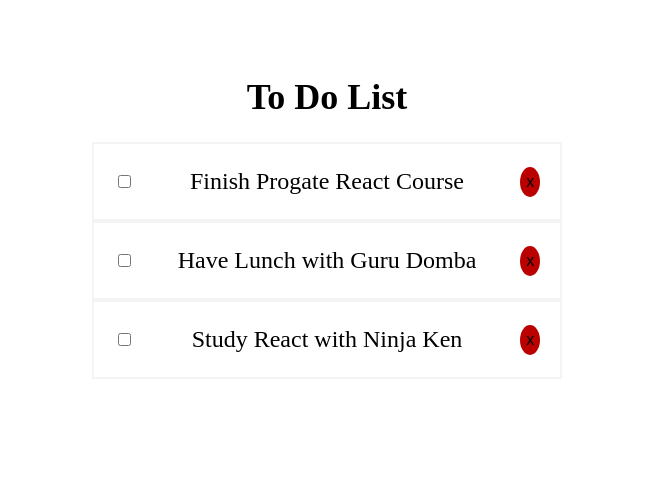
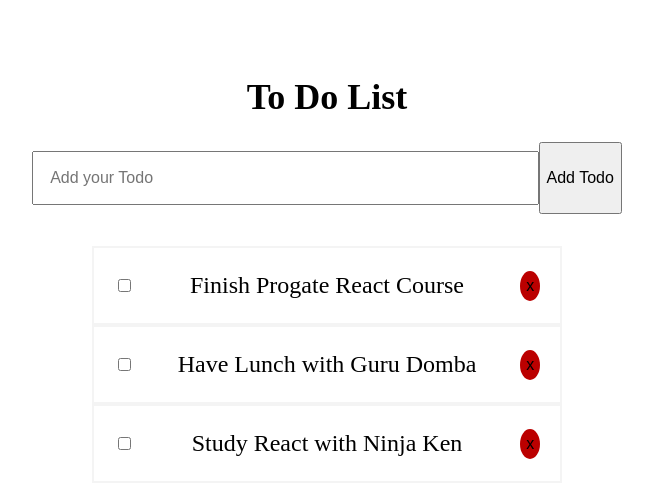
Before and after one commit to MRickyAlendra/ToDoList, a React (Vite) app: page / in a window 1280 px wide. Shown: the top 498 px of the page, without its empty margins (313-966 px from the left). Built offline with nearby package versions, Linux system fonts and the light colour scheme.

Commit message:
Develop add todo feature

```diff
--- a/src/App.jsx
+++ b/src/App.jsx
@@ -3,6 +3,7 @@
 import viteLogo from '/vite.svg'
 import Todos from './components/Todos'
 import './App.css'
+import TodoForm from './components/TodoForm'
 
 
 function App() {
@@ -39,9 +40,22 @@
     })
     setTodos(updatedTodos)
   }
+  const addTodo = (todoTitle) => {
+    if (todoTitle === ''){
+      return
+    }
+    const newTodo = {
+      id: todos.length + 1,
+      title: todoTitle,
+      completed: false,
+    }
+    const updatedTodos = todos.concat(newTodo)
+    setTodos(updatedTodos)
+  }
   return (
       <div style={styles.container}>
         <h1 style={styles.title}>To Do List</h1>
+        <TodoForm addTodo={addTodo}/>
         <Todos todos={todos} toggleCompleted={toggleCompleted} deleteTodo={deleteTodo}
       />
       </div>
--- /dev/null
+++ b/src/components/TodoForm.jsx
@@ -0,0 +1,56 @@
+import React, { useState } from 'react'
+
+const TodoForm = ({ addTodo }) => {
+    const [title, setTitle] = useState('');
+
+    const handleSubmit = (event) => {
+        event.preventDefault();
+        addTodo(title);
+        setTitle('');
+    }
+
+    const handleChangeTitle = (event) => {
+        setTitle(event.target.value);
+    }
+
+    console.log(title)
+
+    return (
+        <div style={styles.container}>
+            <form
+                onSubmit={(event) => {
+                    handleSubmit(event)
+                }}
+            >
+                <input
+                    type="text"
+                    placeholder="Add your Todo"
+                    style={styles.formInput}
+                    onChange={(event) => {
+                        handleChangeTitle(event)
+                    }}
+                    value={title}
+                />
+                <button style={styles.button}>Add Todo</button>
+            </form>
+        </div>
+    )
+}
+
+const styles = {
+    container: {
+        marginBottom: '32px',
+    },
+formInput: {
+    height: '50px',
+    width: '40%',
+    fontSize: '16px',
+    padding: '0 16px',
+    },
+button: {
+    height: '72px',
+    fontSize: '16px',
+    },
+}
+
+export default TodoForm
```
